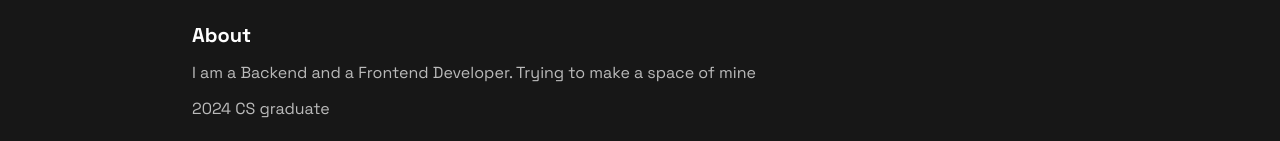
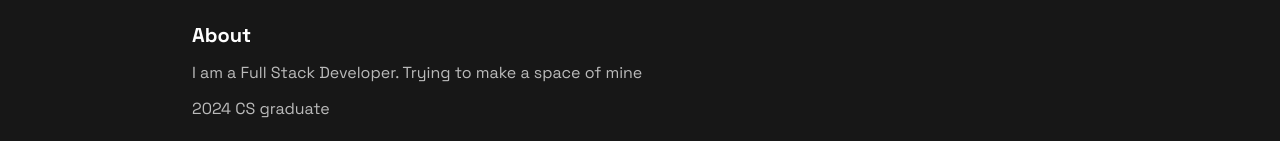
Before and after one commit to SiddhantDas18/portfolio-3.0, a Next.js app: page / in a window 1280 px wide. Shown: the part 439-580 px from the top of the page. Built offline with nearby package versions, Linux system fonts and the light colour scheme; no server answers; a web font is replaced by a local one.

Commit message:
Profesion update

```diff
--- a/Sections/Hero.tsx
+++ b/Sections/Hero.tsx
@@ -59,7 +59,7 @@ export default function HeroElement() {
 
                 <div className="pt-4 flex flex-col gap-3">
                     <h2 className="text-xl font-bold">About</h2>
-                    <h2 className="opacity-70">I am a Backend and a Frontend Developer. Trying to make a space of mine</h2>
+                    <h2 className="opacity-70">I am a Full Stack Developer. Trying to make a space of mine</h2>
                     <h2 className="opacity-70">2024 CS graduate</h2>
                 </div>
 
```
